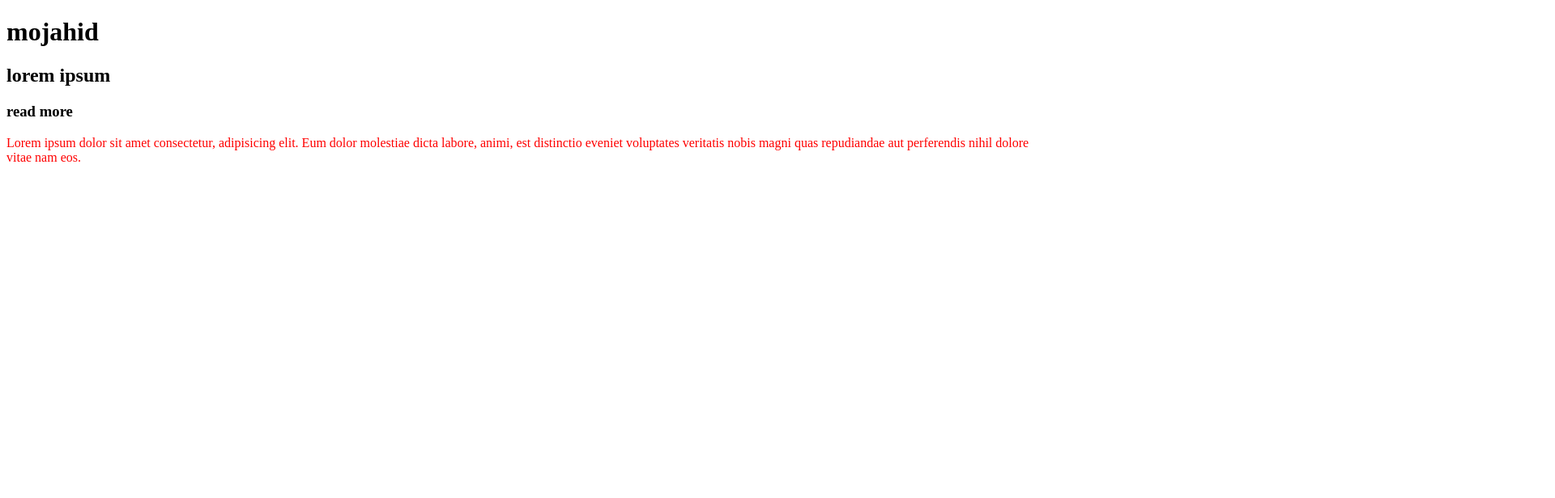
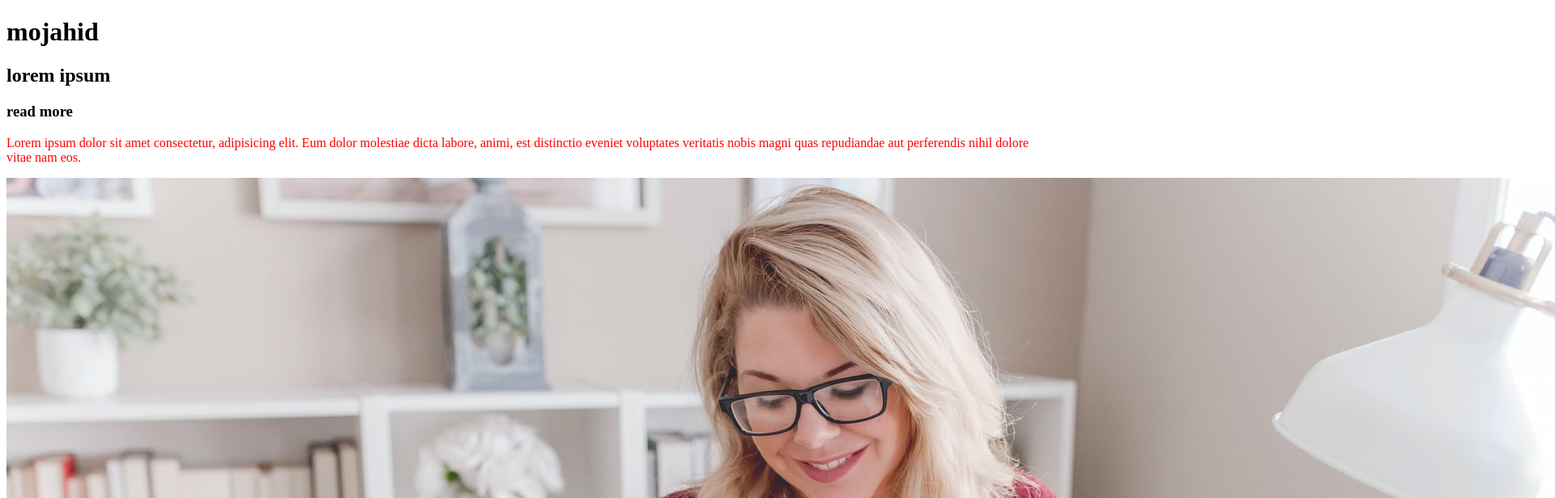
Before and after one commit to mojahid20/my-second-website, a plain HTML site: page index.html in a window 1280 px wide. Shown: the top 616 px of the page at 81% size, 1920 px wide, since content can reach past the window. Drawn offline with Linux system fonts and the light colour scheme.

Commit message:
image addd

```diff
--- a/index.html
+++ b/index.html
@@ -12,5 +12,6 @@
     <h2>lorem ipsum</h2>
     <h3>read more</h3>
     <p>Lorem ipsum dolor sit amet consectetur, adipisicing elit. Eum dolor molestiae dicta labore, animi, est distinctio eveniet voluptates veritatis nobis magni quas repudiandae aut perferendis nihil dolore vitae nam eos.</p>
+    <img src="image/11.jpg" alt="">
 </body>
 </html>
```
Also changed, not shown: image/11.jpg (added), image/banner-3.jpg (added), image/banner3.jpg (added), image/m3.jpg (added), image/pexels-photo-3760846.jpeg (added), image/salad1 (1).jpg (added), image/slider1.jpg (added), image/slider3.jpg (added), 1 other file.
